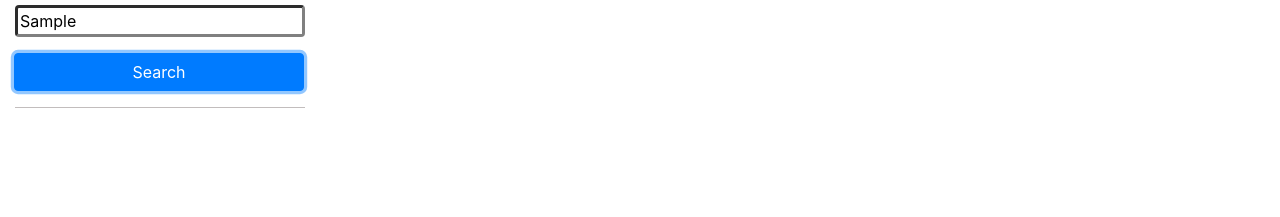
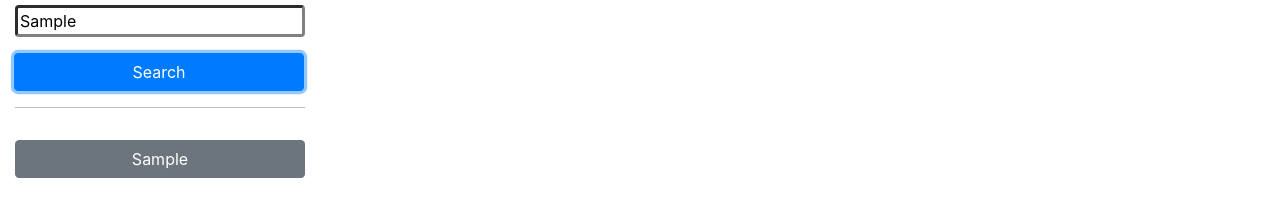
Before and after one commit to AvocadoCoding/WeatherForecastWithAPIs, a plain HTML site: page index.html in a window 1280 px wide. Both pictures are taken after typing "Sample" into the empty fields and a click on the button "Search". Shown: the part 113-330 px from the top of the page. Drawn offline with nearby package versions, Linux system fonts and the light colour scheme.

Commit message:
function added to add buttons to page dynamically from local storage data

```diff
--- a/assets/script.js
+++ b/assets/script.js
@@ -1,19 +1,25 @@
 let userInput = $("#search-input");
+
+// for loop to create new buttons from local storage on page reload
+
 
 
 // click functionality added to search button
 $("#search-button").on("click", function (event) {
     event.preventDefault();
     searchInput = $("#search-input").val();
+    // save user entry to local stoarge
     addItem(searchInput);
+    // create and append button
+    appendButton();
+})
 
-// save to local stoarge
-// create and append button
+// click functionality added to appended buttons
+$(".added-buttons").on("click", function (event) {
+    event.preventDefault();
+
 
 })
-
-
-
 
 
 
@@ -38,14 +44,47 @@ function addItem(add_item) {
        // or tell user it's already there
        console.log(add_item + ' already exists')
     }
-  }
+  };
 
 // Code to prevent a user entering a value with 'enter', button must be clicked
-  $(document).ready(function() {
+$(document).ready(function() {
     $(window).keydown(function(event){
       if(event.keyCode == 13) {
         event.preventDefault();
         return false;
       }
     });
-  });
+});
+
+
+// Function to add buttons to web page
+function appendButton(){
+
+// Deleting the buttons prior to adding new movies
+  // (this is necessary otherwise there will be repeat buttons)
+  $(".list-group").empty();
+
+  // Take array of locations from local storage and loop through them
+  var locations = JSON.parse(localStorage.getItem("locations"));
+
+  for (var i = 0; i < locations.length; i++) {
+
+    // Then dynamicaly generating buttons for each location in the array
+    // This code $("<button>") is all jQuery needs to create the beginning and end tag. (<button></button>)
+    var newBtn = $("<button>");
+    // Adding a type to the button
+    // newBtn.addType("button");
+    // Adding a class of movie to our button
+    newBtn.addClass("btn btn-secondary btn-block w-100 rounded mt-3 added-buttons");
+    // Adding a data-attribute
+    newBtn.attr("data-name", locations[i]);
+    // Providing the initial button text
+    newBtn.text(locations[i]);
+    // Adding the button to the "list-group" div
+    $(".list-group").append(newBtn);
+  }
+};
+
+
+// Add buttons to page from local storage when page is reloaded
+appendButton();
--- a/index.html
+++ b/index.html
@@ -34,10 +34,10 @@
                 </button>
               </div>
               <hr class="hr weather-hr w-100"/>
+              <div class="list-group w-100" id="history"></div>
             </div>
           </div>
         </form>
-        <div class="list-group" id="history"></div>
       </aside>
 
       <div class="col-lg-9 pb-3">
```
